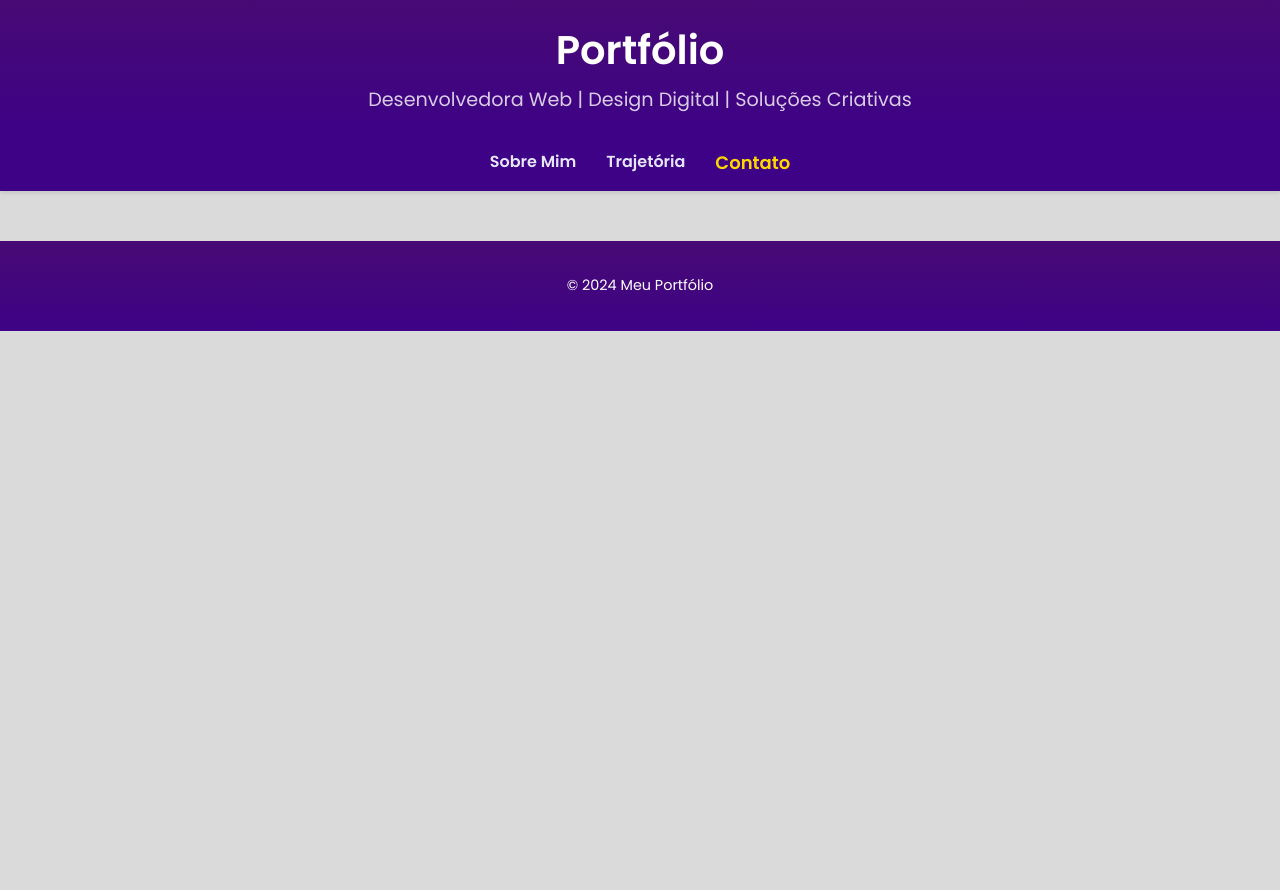
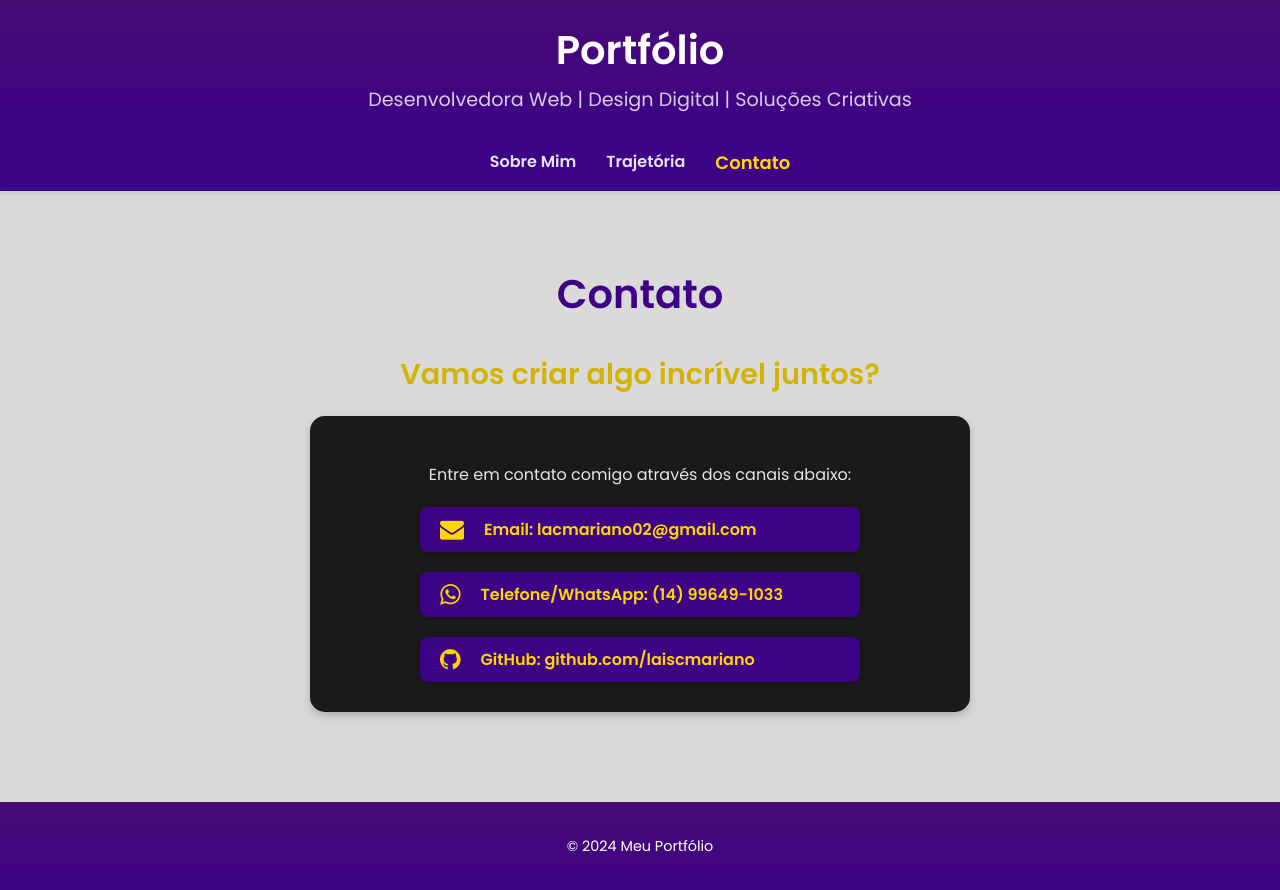
Before and after one commit to Laiscmariano/Portfolio, a plain HTML site: page contato.html in a window 1280 px wide. Before the commit the page ends 800 px from the top, so only its background shows below. Drawn offline with Linux system fonts and the light colour scheme.

Commit message:
Finalizando contato

```diff
--- a/contato.css
+++ b/contato.css
@@ -51,23 +51,76 @@ nav a:hover {
 }
 
 
+.contact-section {
+    background-color: #dbdada; /* Fundo neutro fora da caixa */
+    color: #fff;
+    padding: 40px 20px;
+    text-align: center;
+}
 
+.contact-section h2 {
+    font-size: 2.5rem;
+    margin-bottom: 20px;
+    color: #3d0286;
+}
 
+.contact-section h3 {
+    font-size: 1.8rem;
+    margin-bottom: 20px;
+    color: #d3b404;
+}
 
+.contact-box {
+    background-color: #1a1a1a; /* Fundo da caixa de contato */
+    padding: 30px;
+    border-radius: 15px;
+    box-shadow: 0 4px 8px rgba(0, 0, 0, 0.2);
+    max-width: 600px;
+    margin: 0 auto;
+    text-align: center;
+}
 
+.contact-box p {
+    font-size: 1rem;
+    margin-bottom: 20px;
+    color: #e6e6e6;
+}
 
+.contact-container {
+    display: flex;
+    flex-direction: column;
+    gap: 20px;
+    align-items: center;
+}
 
+.contact-item {
+    display: flex;
+    align-items: center;
+    gap: 10px;
+    background-color: #3d0286;
+    color: #ffd700;
+    padding: 10px 20px;
+    border-radius: 8px;
+    text-decoration: none;
+    font-size: 1rem;
+    font-weight: 600;
+    transition: transform 0.3s, background-color 0.3s;
+    box-shadow: 0 2px 4px rgba(0, 0, 0, 0.2);
+    width: 100%;
+    max-width: 400px;
+    justify-content: flex-start;
+}
 
+.contact-item:hover {
+    background-color: #480a74;
+    transform: translateY(-3px);
+}
 
-
-
-
-
-
-
-
-
-
+.contact-item i {
+    font-size: 1.5rem;
+    color: #ffd700;
+    margin-right: 10px;
+}
 
 
 
@@ -95,6 +148,11 @@ footer a:hover {
     .project {
         width: 45%;
     }
+    .contact-container {
+        flex-direction: row;
+        flex-wrap: wrap;
+        justify-content: center;
+    }
 }
 
 @media (max-width: 480px) {
--- a/contato.html
+++ b/contato.html
@@ -5,7 +5,7 @@
         <meta name="viewport" content="width=device-width, initial-scale=1.0">
         <meta name="author" content="Seu Nome">
         <title>Laís Cristine Mariano</title>
-        <link rel="stylesheet" href="style.css">
+        <link rel="stylesheet" href="contato.css">
         <link href="https://fonts.googleapis.com/css2?family=Poppins:wght@300;400;600&display=swap" rel="stylesheet">
         <link rel="shortcut icon" href="images/favicon.ico" type="image/x-icon">
     </head>
@@ -22,18 +22,33 @@
         <a href="contato.html" style="color: #ffd700; font-size: 18px;">Contato</a>
     </nav>
 
-
-
-
-
-
-
-
-
+    <section id="contact" class="contact-section">
+        <h2>Contato</h2>
+        <h3>Vamos criar algo incrível juntos?</h3>
+        <div class="contact-box">
+            <p>Entre em contato comigo através dos canais abaixo:</p>
+            <div class="contact-container">
+                <a href="mailto:lacmariano02@gmail.com" class="contact-item">
+                    <i class="fa fa-envelope"></i>
+                    <span>Email: lacmariano02@gmail.com</span>
+                </a>
+                <a href="https://wa.me/14996491033" target="_blank" class="contact-item">
+                    <i class="fa fa-whatsapp"></i>
+                    <span>Telefone/WhatsApp: (14) 99649-1033</span>
+                </a>
+                <a href="https://github.com/laiscmariano" target="_blank" class="contact-item">
+                    <i class="fa fa-github"></i>
+                    <span>GitHub: github.com/laiscmariano</span>
+                </a>
+            </div>
+        </div>
+    </section>
 
 
     <footer>
         <p>&copy; 2024 Meu Portfólio </a></p>
     </footer>
+    <link href="https://cdnjs.cloudflare.com/ajax/libs/font-awesome/4.7.0/css/font-awesome.min.css" rel="stylesheet">
+
 </body>
 </html>
```
Also changed, not shown: images/ico.jpg (added).
